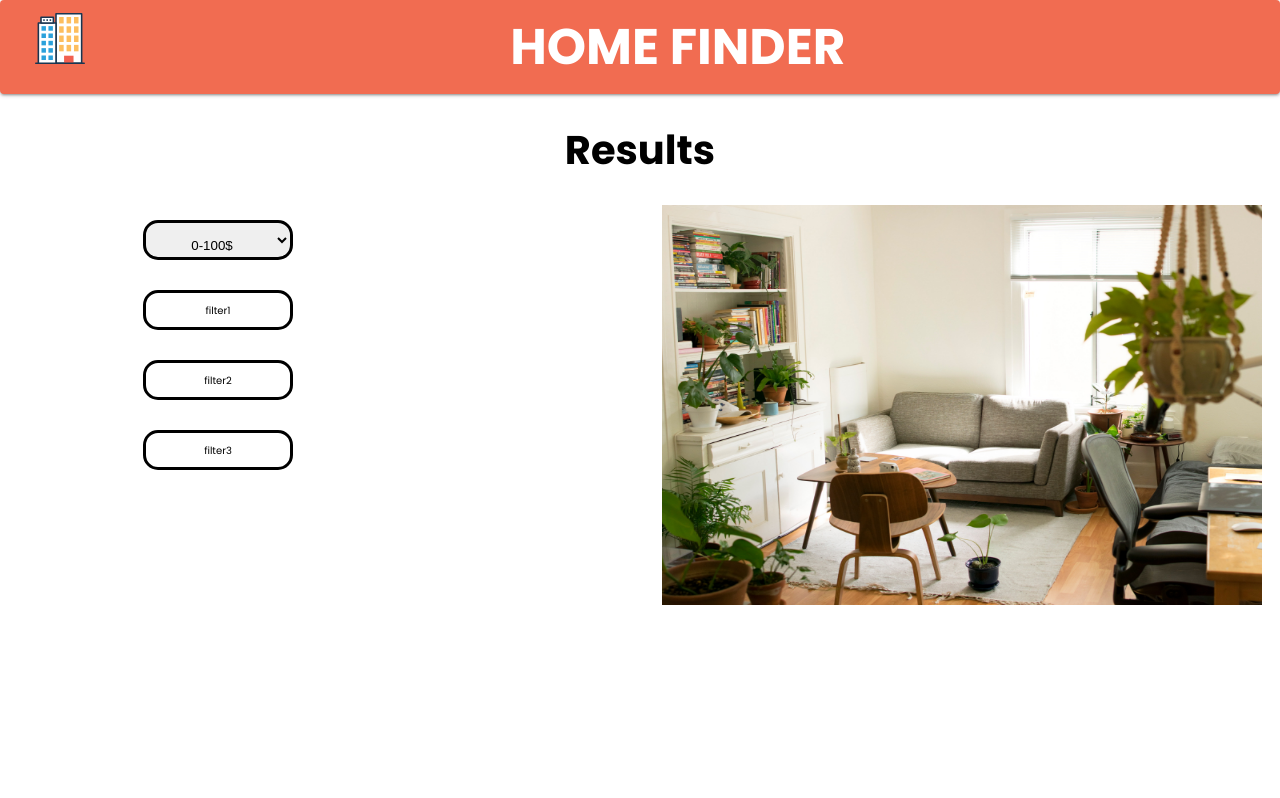
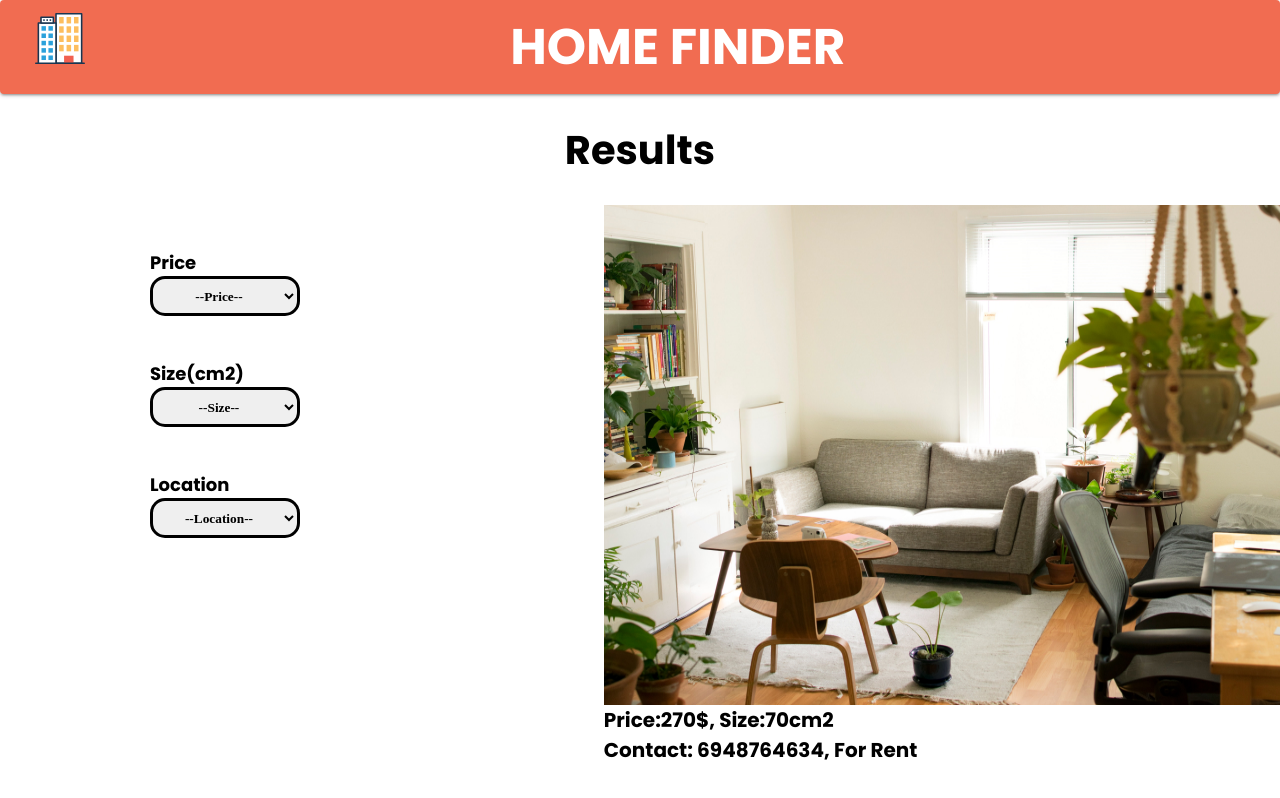
Before and after one commit to Gkonst1/chatbotEstateAgent, a React (Create React App) app in the folder homefinder/: page /results in a window 1280 px wide. Built offline with nearby package versions, Linux system fonts and the light colour scheme.

Commit message:
Results page finished/Tenant-Landlord pages in development

```diff
--- a/homefinder/src/Components/TenantPage/resultsPage/results.css
+++ b/homefinder/src/Components/TenantPage/resultsPage/results.css
@@ -8,22 +8,43 @@
 	margin-top: 2%;
 }
 .filters{
-	margin-right: 30%;
+	margin-right: 20%;
 	margin-left: 10%;
 	display: flex;
 	flex-direction: column;
 }
 .priceFilter, .sizeFilter, .locationFilter{
+	font-weight: bolder;
+	font-family: Cursive;
 	text-align: center;
-	padding-top: 10px;
 	border: 3px solid black;
 	width: 150px;;
 	height: 40px;
 	border-radius: 15px;
-	margin: 10%;
+	margin: 0 10%;
+	justify-content: center;
+	outline: none;
+}
+.customSelect{
+	position: relative;
+	margin-top: 20%;
+}
+label{
+	font-weight: bolder;
+	margin: 0;
+	padding: 0;
+	font-size: 18px;
+	margin-left: 10%;
+}
+.properties{
+	overflow-y: scroll;
 }
 .image{
-	width: 600px;
-	height: 400px;
+	width: 750px;
+	height: 500px;
 	float: right;
 }
+figcaption{
+	font-size: 20px;
+	font-weight: bold;
+}
--- a/homefinder/src/Components/TenantPage/resultsPage/results.js
+++ b/homefinder/src/Components/TenantPage/resultsPage/results.js
@@ -2,6 +2,7 @@ import React from "react";
 import './results.css';
 import Header from '../../header'
 import img from '../../../icons and colors/homebg.jpg';
+import size from '../../../icons and colors/ruler.svg';
 
 
 class Results extends React.Component{
@@ -12,18 +13,41 @@ class Results extends React.Component{
 				<h1 className="results">Results</h1>
 				<div className="resultsContainer">
 					<div className="filters">
-						<select className="priceFilter">
-					    <option value="0-100$">0-100$</option>
-					    <option value="101-250$">101-250$</option>
-					    <option value="251-450$">251-450$</option>
-					    <option value="451$+">451$+</option>
-  					</select>
-						<imput className="priceFilter">filter1</imput>
-						<imput className="sizeFilter">filter2</imput>
-						<imput className="locationFilter">filter3</imput>
+            <div className="customSelect" >
+              <label>Price</label>
+  						<select className="priceFilter">
+                <option selected disabled>--Price--</option>
+  					    <option>0-100$</option>
+  					    <option>101-250$</option>
+  					    <option>251-450$</option>
+  					    <option>451$+</option>
+    					</select>
+            </div>
+            <div className="customSelect">
+              <label>Size(cm2)</label>
+              <select className="sizeFilter">
+                <option selected disabled>--Size--</option>
+  					    <option>0-30cm2</option>
+  					    <option>31-70cm2</option>
+  					    <option>71-200cm2</option>
+  					    <option>201+cm2</option>
+    					</select>
+            </div>
+            <div className="customSelect">
+              <label>Location</label>
+              <select className="sizeFilter">
+                <option selected disabled>--Location--</option>
+  					    <option className="option">Kamara</option>
+  					    <option className="option">Faliro</option>
+  					    <option className="option">Neapoli</option>
+  					    <option className="option">Kalamaria</option>
+    					</select>
+            </div>
 					</div>
 					<div className="properties">
 						<img src={img} className="image"></img>
+            <figcaption>Price:270$, Size:70cm2</figcaption>
+            <figcaption>Contact: 6948764634, For Rent</figcaption>
 					</div>
 				</div>
       </div>
--- /dev/null
+++ b/homefinder/src/Components/TenantPage/tenant.css
@@ -0,0 +1,24 @@
+.filtersSearch{
+	margin: 2% 10% 0 10%;
+	display: flex;
+	flex-direction: column;
+}
+
+.singleFilterSearch{
+	font-weight: bolder;
+	font-family: Cursive;
+	text-align: center;
+	border: 3px solid black;
+	width: 300px;;
+	height: 50px;
+	border-radius: 15px;
+	margin: 0 10%;
+	justify-content: center;
+	outline: none;
+}
+.customSelectSearch{
+	position: relative;
+  display: flex;
+  flex-direction: column;
+  margin-top: 5%;
+}
--- a/homefinder/src/Components/TenantPage/tenant.js
+++ b/homefinder/src/Components/TenantPage/tenant.js
@@ -1,10 +1,51 @@
 import React from "react";
+import Header from '../header';
+import './tenant.css';
+import { Link } from 'react-router-dom';
 
 
 class Tenant extends React.Component{
   render(){
     return(
-      <h2>Tenant</h2>
+      <div>
+        <Header/>
+
+          <div className="filtersSearch">
+            <div className="customSelectSearch" >
+              <label>Price</label>
+              <select className="singleFilterSearch">
+                <option selected disabled>--Price--</option>
+                <option>0-100$</option>
+                <option>101-250$</option>
+                <option>251-450$</option>
+                <option>451$+</option>
+              </select>
+            </div>
+            <div className="customSelectSearch">
+              <label>Size(cm2)</label>
+              <select className="singleFilterSearch">
+                <option selected disabled>--Size--</option>
+                <option>0-30cm2</option>
+                <option>31-70cm2</option>
+                <option>71-200cm2</option>
+                <option>201+cm2</option>
+              </select>
+            </div>
+            <div className="customSelectSearch">
+              <label>Location</label>
+              <select className="singleFilterSearch">
+                <option selected disabled>--Location--</option>
+                <option>Kamara</option>
+                <option>Faliro</option>
+                <option>Neapoli</option>
+                <option>Kalamaria</option>
+              </select>
+            </div>
+          </div>
+          <div>
+            <Link to="/results"><h1>Sumbit</h1></Link>
+          </div>
+        </div>
     )
   }
 }
--- a/homefinder/src/Components/header.js
+++ b/homefinder/src/Components/header.js
@@ -4,6 +4,7 @@ import { withStyles } from '@material-ui/core/styles';
 import Paper from '@material-ui/core/Paper';
 import Grid from '@material-ui/core/Grid';
 import logo from '../icons and colors/appartments.svg';
+import { Link } from 'react-router-dom';
 import { unstable_useMediaQuery as useMediaQuery } from '@material-ui/core/useMediaQuery';
 
 const styles = theme => ({
@@ -18,6 +19,7 @@ const styles = theme => ({
     fontSize: '50px',
     color: 'white',
     textTransform: 'uppercase',
+    textDecoration: 'none',
   },
   smallLogo:{
     width: '4%',
@@ -34,7 +36,7 @@ function CenteredGrid(props) {
       <div className={classes.root}>
         <Grid container spacing={24}>
           <Grid item xs={12}>
-            <Paper className={classes.paper}><img className={classes.smallLogo} src={logo} alt="logo"/>Home Finder</Paper>
+            <Paper className={classes.paper}><Link to='/' className={classes.paper}><img className={classes.smallLogo} src={logo} alt="logo"/>Home Finder</Link></Paper>
           </Grid>
         </Grid>
       </div>
```
